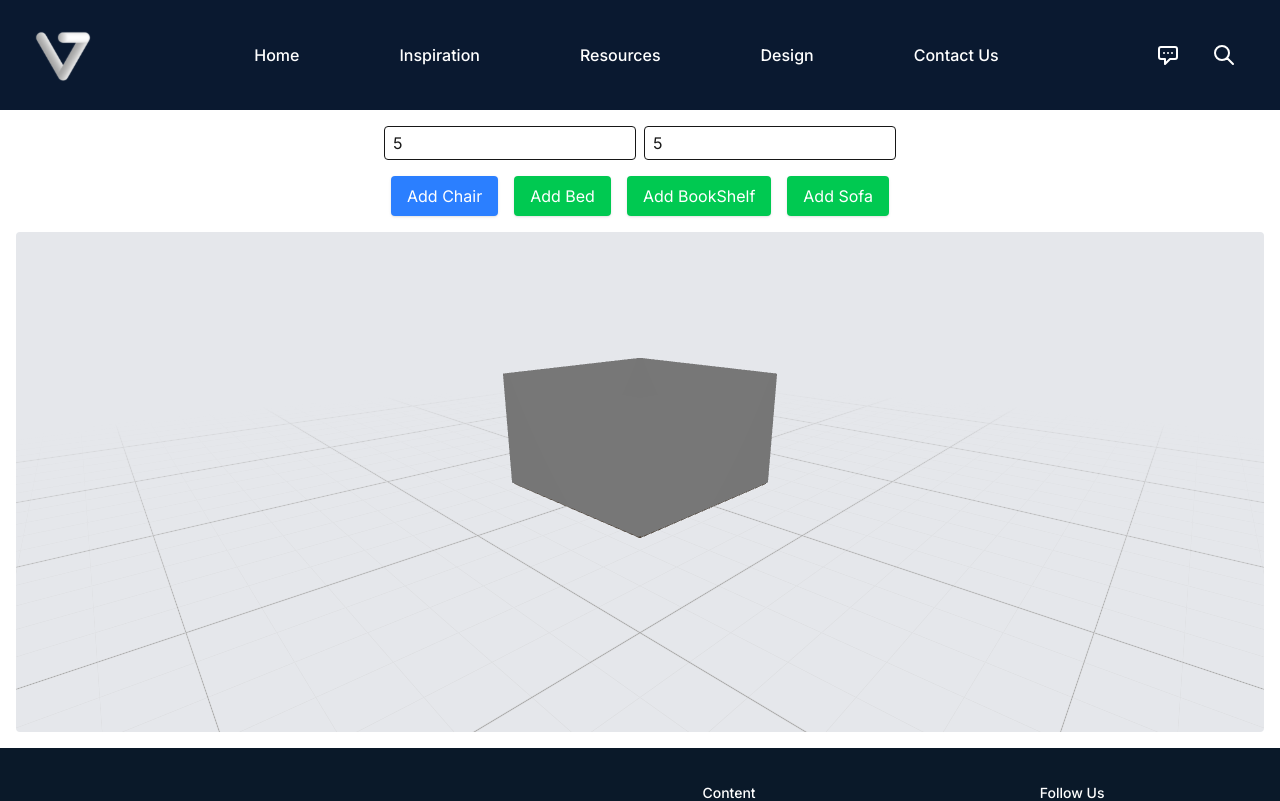
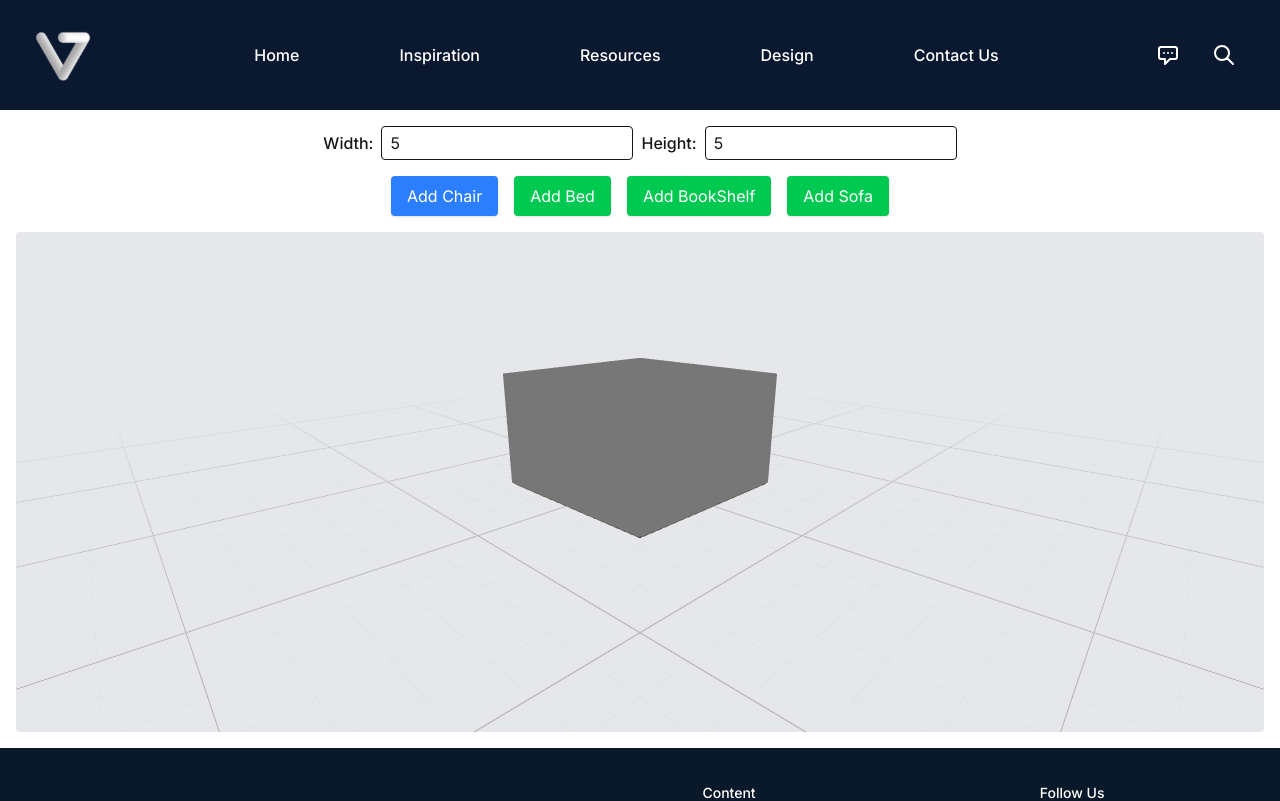
Before and after one commit to Chaniths/vision3d, a Next.js app: page /design_base in a window 1280 px wide. Shown: the top 801 px of the page. Built offline with nearby package versions, Linux system fonts and the light colour scheme.

Commit message:
Updated the code

```diff
--- a/src/app/design_base/page.js
+++ b/src/app/design_base/page.js
@@ -65,7 +65,7 @@ export default function RoomGenerator() {
 
   return (
     <div className="flex flex-col items-center p-4">
-      <div className="mb-4 space-x-2">
+      {/* <div className="mb-4 space-x-2">
         <input
           type="number"
           placeholder="Width"
@@ -80,6 +80,29 @@ export default function RoomGenerator() {
           value={length}
           onChange={(e) => setLength(Number(e.target.value))}
         />
+      </div> */}
+
+      <div className="mb-4 space-x-2 flex items-center">
+        <label className="flex items-center space-x-2">
+          <span className="font-medium">Width:</span>
+          <input
+            type="number"
+            placeholder="Width"
+            className="border px-2 py-1 rounded"
+            value={width}
+            onChange={(e) => setWidth(Number(e.target.value))}
+          />
+        </label>
+        <label className="flex items-center space-x-2">
+          <span className="font-medium">Height:</span>
+          <input
+            type="number"
+            placeholder="Length"
+            className="border px-2 py-1 rounded"
+            value={length}
+            onChange={(e) => setLength(Number(e.target.value))}
+          />
+        </label>
       </div>
 
       <div className="mb-4 flex space-x-4">
```
